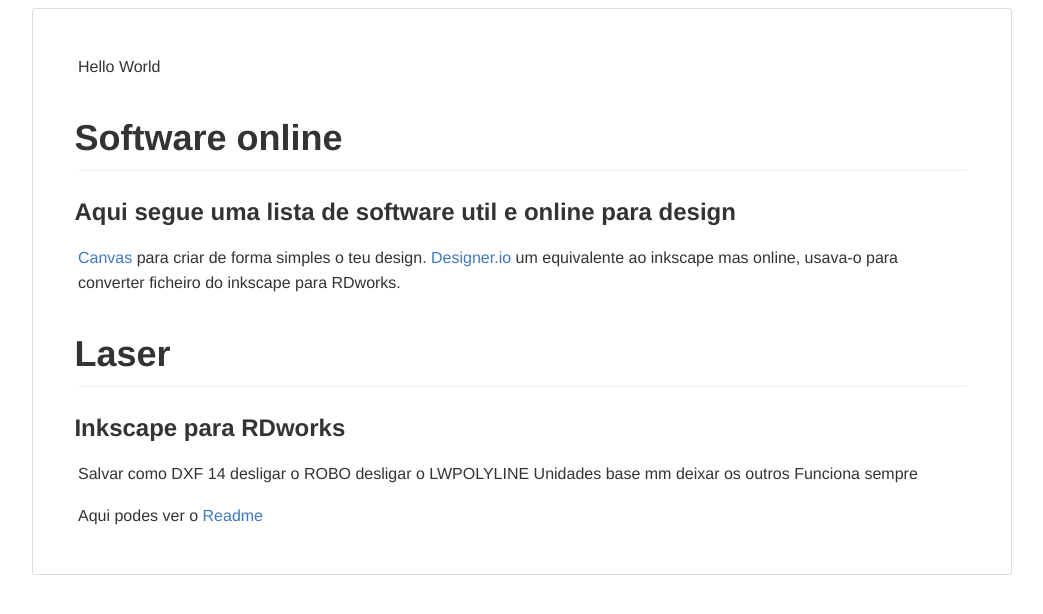
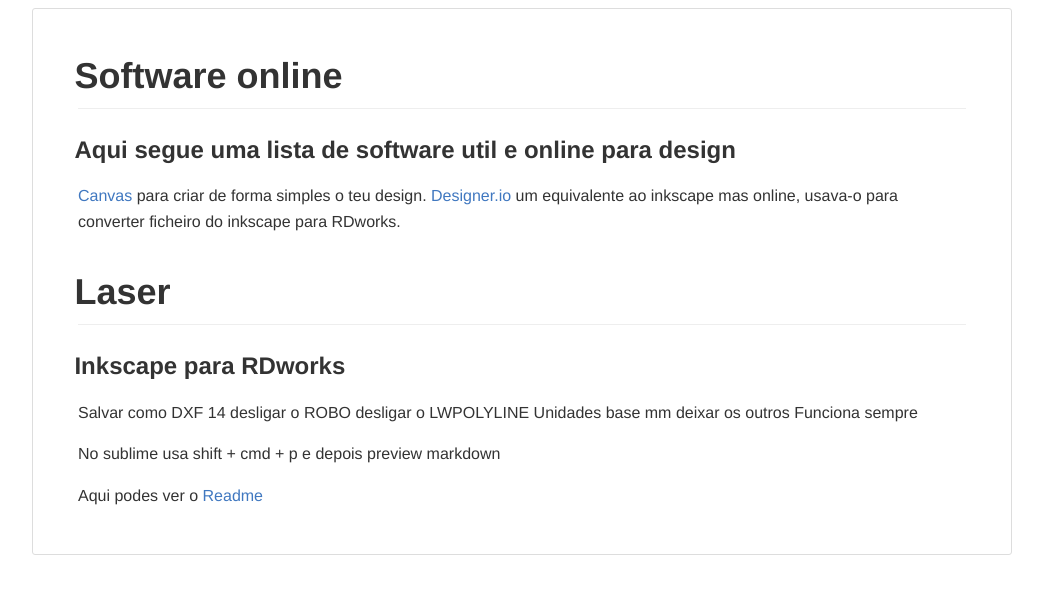
Before and after one commit to penelafablab/penelafablab.github.io, a plain HTML site: page index.html in a window 1280 px wide. Shown: the whole page, without its empty margins (118-1161 px from the left). Drawn offline with Linux system fonts and the light colour scheme; a web font is replaced by a local one.

Commit message:
informação sobre o preview markdown

```diff
--- a/index.html
+++ b/index.html
@@ -730,8 +730,7 @@ pre {
     border: none;
   }
 }
-</style><title>index</title></head><body><article class="markdown-body"><p>Hello World</p>
-<h1>
+</style><title>index</title></head><body><article class="markdown-body"><h1>
 <a id="user-content-software-online" class="anchor" href="#software-online" aria-hidden="true"><span aria-hidden="true" class="octicon octicon-link"></span></a>Software online</h1>
 <h3>
 <a id="user-content-aqui-segue-uma-lista-de-software-util-e-online-para-design" class="anchor" href="#aqui-segue-uma-lista-de-software-util-e-online-para-design" aria-hidden="true"><span aria-hidden="true" class="octicon octicon-link"></span></a>Aqui segue uma lista de software util e online para design</h3>
@@ -747,5 +746,6 @@ desligar o LWPOLYLINE
 Unidades base mm
 deixar os outros
 Funciona sempre</p>
+<p>No sublime usa shift + cmd + p e depois preview markdown</p>
 <p>Aqui podes ver o <a href="/Users/belmiroluis/Git/penelafablab.github.io/README.md">Readme</a></p>
 </article></body></html>
```
Also changed, not shown: 1 other file.
